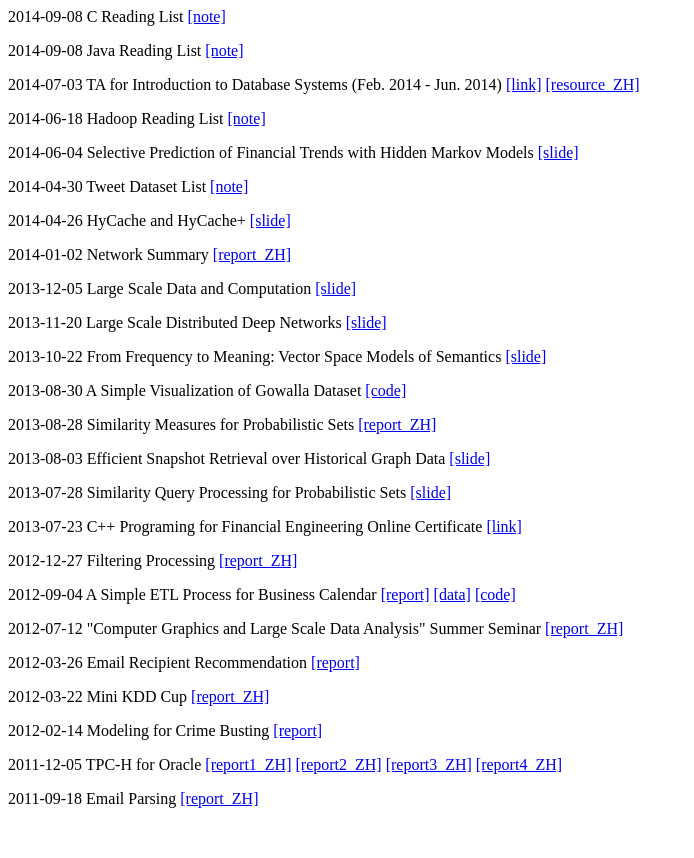
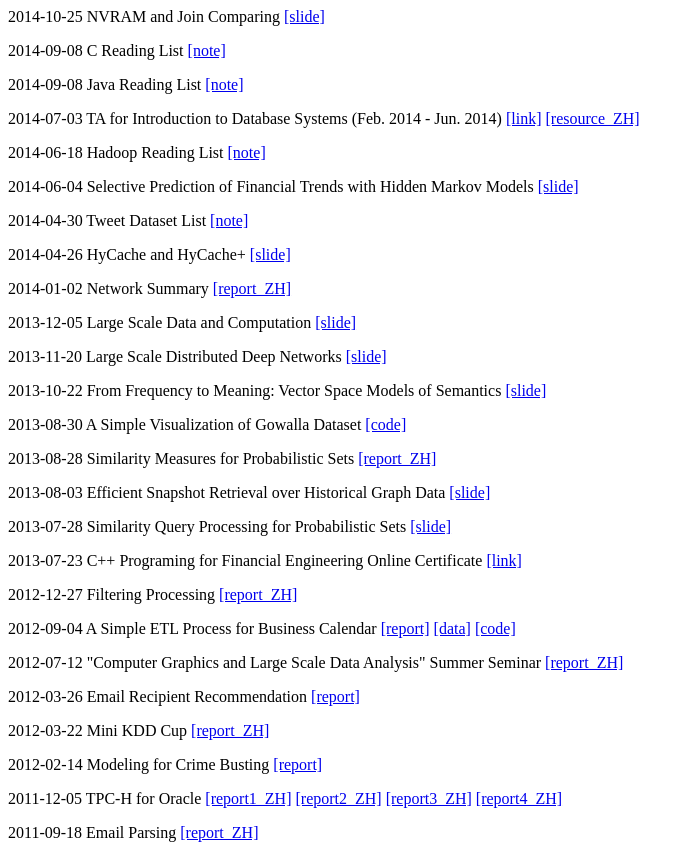
Before and after one commit to ifhuang/Homepage, a plain HTML site: page archive.html in a window 1280 px wide. Shown: the whole page, without its empty margins (0-694 px from the left). Before the commit the page ends 824 px from the top, so only its background shows below. Drawn offline with Linux system fonts and the light colour scheme.

Commit message:
nvram and join comparing

```diff
--- a/archive.html
+++ b/archive.html
@@ -1,6 +1,7 @@
 <html>
 <title>Archive</title>
 <body>
+<p>2014-10-25 NVRAM and Join Comparing <a href="./files/NJC_slide.pdf">[slide]</a></p>
 <p>2014-09-08 C Reading List <a href="./files/CRL_note.txt">[note]</a></p>
 <p>2014-09-08 Java Reading List <a href="./files/JRL_note.txt">[note]</a></p>
 <p>2014-07-03 TA for Introduction to Database Systems (Feb. 2014 - Jun. 2014) <a href="http://admis.fudan.edu.cn/courses/2014/database.htm">[link]</a> <a href="./files/TIDS_resource_ZH.zip">[resource_ZH]</a></p>
```
Also changed, not shown: 1 other file.
